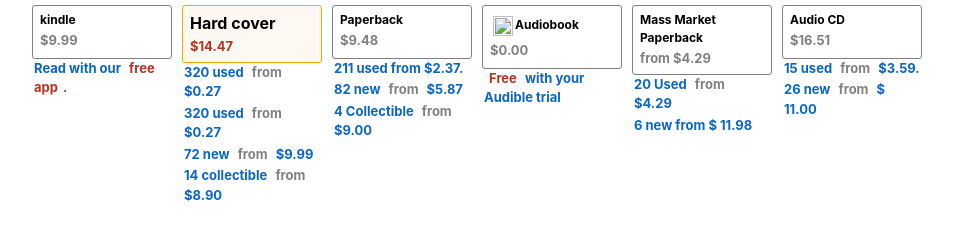
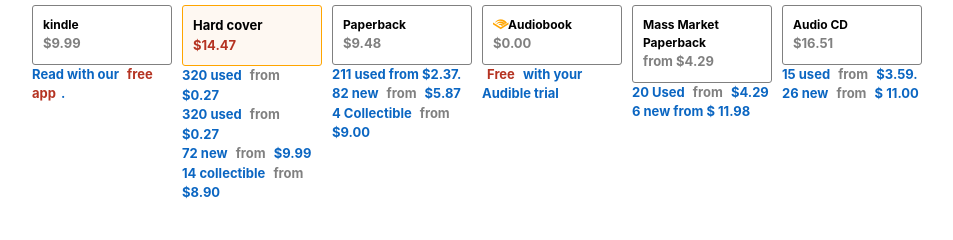
Before and after one commit to zakiajaffar/book-format, a plain HTML site: page index.html in a window 1280 px wide. Shown: the whole page, without its empty margins (163-1116 px from the left). Drawn offline with nearby package versions, Linux system fonts and the light colour scheme.

Commit message:
Add files via upload

```diff
--- a/index.html
+++ b/index.html
@@ -4,6 +4,7 @@
 	<title>book-formats</title>
   <meta charset="utf-8">
   <meta name="viewport" content="width=device-width, initial-scale=1">
+  <link rel="stylesheet" href="https://use.fontawesome.com/releases/v5.4.1/css/all.css" integrity="sha384-5sAR7xN1Nv6T6+dT2mhtzEpVJvfS3NScPQTrOxhwjIuvcA67KV2R5Jz6kr4abQsz" crossorigin="anonymous">
   <link rel="stylesheet" type="text/css" href="style.css">
   <link rel="stylesheet" href="https://stackpath.bootstrapcdn.com/bootstrap/4.1.3/css/bootstrap.min.css" integrity="sha384-MCw98/SFnGE8fJT3GXwEOngsV7Zt27NXFoaoApmYm81iuXoPkFOJwJ8ERdknLPMO" crossorigin="anonymous">
   <script src="https://code.jquery.com/jquery-3.3.1.slim.min.js" integrity="sha384-q8i/X+965DzO0rT7abK41JStQIAqVgRVzpbzo5smXKp4YfRvH+8abtTE1Pi6jizo" crossorigin="anonymous"></script>
@@ -60,12 +61,12 @@
 
 <span>
   <div class="div span">
-    <span class="span-1">
-      <img class="logo"  src="images/audiblelogo.png">
-      <p class="para">Audiobook</p>
-    </span>
+    <div class="span-1">
+      <!-- <img class="logo"  src="images/audiblelogo.png"> -->
+      <p class="para"><i class="fab fa-audible"></i>Audiobook</p>
+
     <p class="grey">$0.00</p>
-
+     </div>
   </div>
   <div>
     <p class="color-blue">  <span class="free">Free</span> with your Audible trial</p>
--- a/style.css
+++ b/style.css
@@ -7,17 +7,20 @@
 
 }
 .span-1{
-	display: flex;
+	/*display: flex;*/
 }
 
 
-.logo{
+/*.logo{
 	height: 20px;
 	width: 20px;
+}*/
+i{
+	color: orange;
 }
 .div{
 	border: 1.5px solid grey;
-	padding: 5px;
+	padding: 10px;
 	border-radius: 3px;
 }
 .card-body{
@@ -34,35 +37,43 @@
 
 p{
 	font-size: 13px;
-	margin: 2px;
+	/*margin: 2px;*/
+	margin: 0;
+
 }
 .para{
 	font-size: 12px;
 	font-weight: bold;
-	margin-bottom: 2px;
+	/*margin-bottom: 2px;*/
+	margin: 0;
+
 	color: black;
 }
 .hard{
-	font-size: 16px;
+	/*font-size: 16px;*/
 	font-weight: bold;
-	margin-bottom: 2px;
+	margin: 0;
+	/*margin-bottom: 0px;*/
 	color: black;
 }
 .div-cover{
 	border:1.5px solid orange;
 	border-radius: 3px;
 	background-color: #fef8f2;
-	padding: 5px;
+	padding: 10px;
 }
 .grey{
 	color: grey;
 	font-weight: bold;
-	margin-bottom: 2px;
+	/*margin-bottom: 2px;*/
+	margin: 0;
 }
 .red{
 	color: #b53322;
 	font-weight: bold;
-	margin-bottom: 0;
+	/*margin-bottom: 0;*/
+	margin: 0;
+
 }
 .red-color{
 	color: #b53322;
@@ -70,7 +81,9 @@
 }
 .color-blue{
 	color: #0b66c2;
-	margin-bottom: 2px;
+	/*margin-bottom: 2px;	*/
+	margin: 0;
+
 	font-weight: bold;
 }
 span{
```
